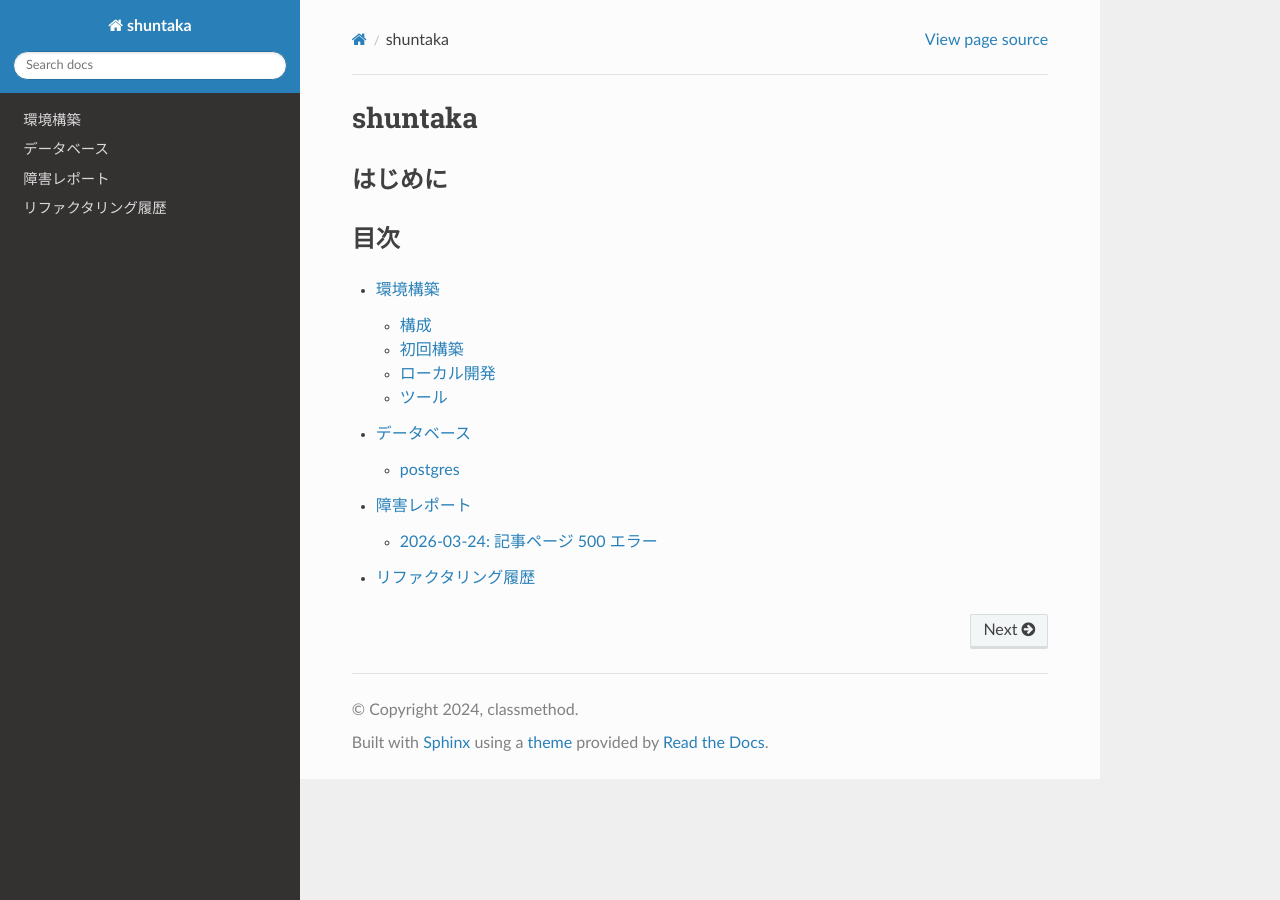
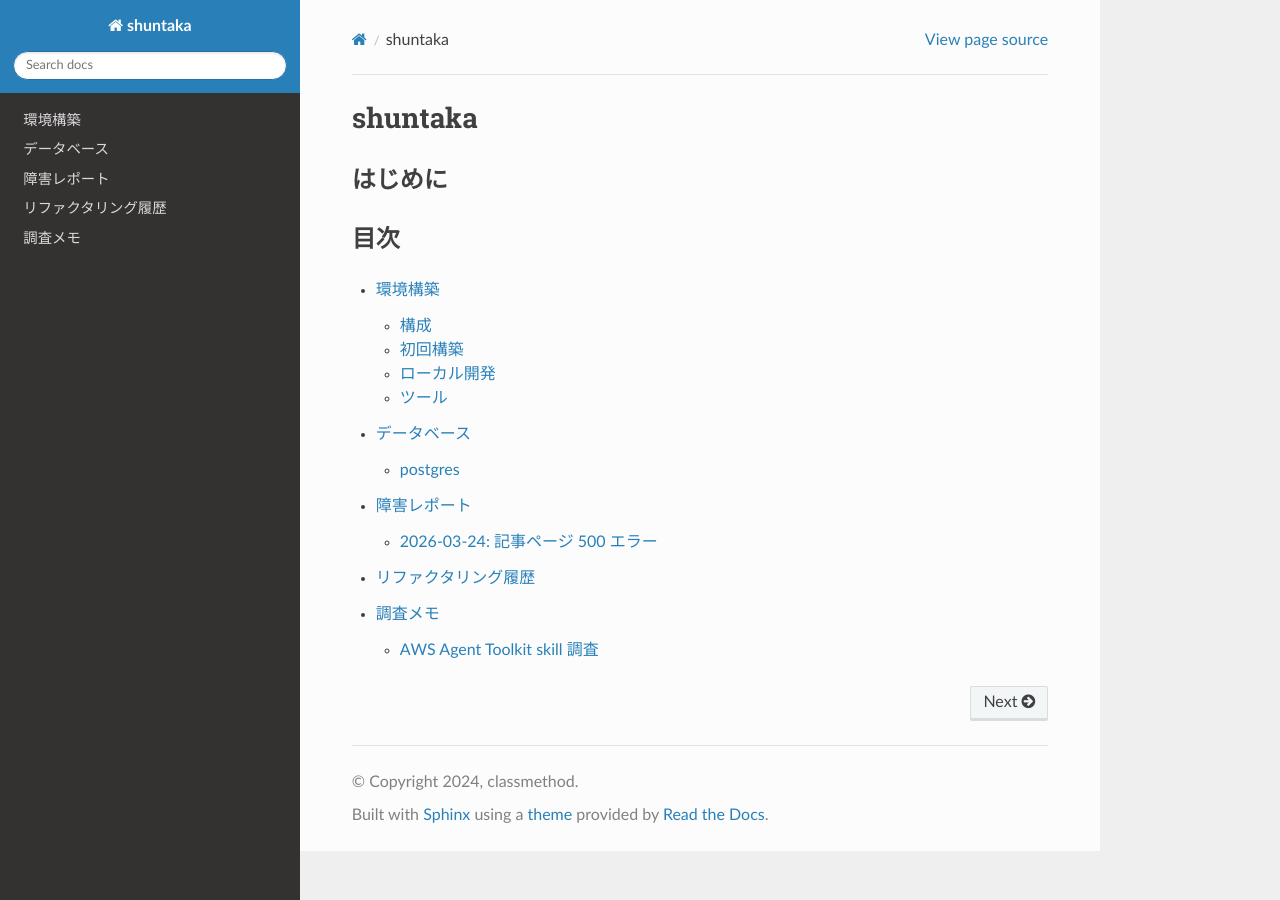
Before and after one commit to shuntaka9576/shuntaka-dev, a Sphinx documentation site: the page built from docs/source/index.md, in a window 1280 px wide. Built offline with Sphinx 7.4.7 and the Read the Docs theme 3.1.0, drawn with Linux system fonts in a browser that asks for light colours; pages that are not in the unit, such as notebooks, are missing from menus; some of the changed lines change nothing that is shown.

Commit message:
docs: AWS Agent Toolkit skills の評価と取り込み方針をドキュメント化

````diff
--- a/docs/source/index.md
+++ b/docs/source/index.md
@@ -12,5 +12,6 @@
 03_authorization
 incidents/index
 refactors/index
+survey/index
 99_memo
 ```
--- /dev/null
+++ b/docs/source/survey/2026-05-09-aws-agent-toolkit-skills-survey.md
@@ -0,0 +1,82 @@
+# AWS Agent Toolkit skill 調査
+
+- 対象: <https://github.com/aws/agent-toolkit-for-aws>
+- 調査日: 2026-05-09
+- 取り込み方針: `skills-lock.json` 経由（`npx skills add`）。MCP server / hook を含む Claude Code plugin（`/plugin install aws-core@...`）は採用しない。
+
+## 本プロジェクトの AWS 利用面
+
+CDK スタック (`iac/aws/`) を解析した範囲。
+
+- Lambda（Rust / Docker image, ARM64, 15 分タイムアウト, JSON ログ）
+- API Gateway (REST) + カスタムドメイン
+- Route 53（A / エイリアス）
+- ACM（東京リージョン TLS 証明書）
+- Aurora DSQL（IAM 接続: `DbConnectAdmin`）
+- SSM Parameter Store（DSQL 接続情報, GitHub App Secret, API URL）
+- IAM（Lambda 実行ロール, GitHub Actions OIDC プロバイダ）
+- CloudWatch Logs（2 週間リテンション, JSON フォーマット）
+
+## skill 一覧
+
+category アルファベット順 → name 順。1 列目は通し番号、推奨度は ◎ Highly recommended / ○ Optional / × Not needed、category 末尾の数字は当該 category 内の skill 総数。
+
+| # | 推奨度 | category | name | description |
+| ---: | --- | --- | --- | --- |
+| 1 | × | analytics-7 | [aws-cleanrooms](https://github.com/aws/agent-toolkit-for-aws/blob/main/skills/analytics-skills/aws-cleanrooms/SKILL.md) | AWS Clean Rooms の IAM / S3 / KMS / Lake Formation / CloudWatch 周りのトラブルシュート。 |
+| 2 | × | analytics-7 | [connecting-to-data-source](https://github.com/aws/agent-toolkit-for-aws/blob/main/skills/analytics-skills/connecting-to-data-source/SKILL.md) | AWS Glue で JDBC（Oracle, SQL Server, PostgreSQL, MySQL, RDS）/ Redshift / Snowflake / BigQuery への接続作成・診断。 |
+| 3 | × | analytics-7 | [creating-data-lake-table](https://github.com/aws/agent-toolkit-for-aws/blob/main/skills/analytics-skills/creating-data-lake-table/SKILL.md) | Amazon S3 Tables で Iceberg マネージドテーブル作成。Glue Catalog 登録、自動 compaction とスナップショット管理。 |
+| 4 | × | analytics-7 | [exploring-data-catalog](https://github.com/aws/agent-toolkit-for-aws/blob/main/skills/analytics-skills/exploring-data-catalog/SKILL.md) | Glue Data Catalog を S3 Tables / Redshift / Iceberg を含めてインベントリ・監査。 |
+| 5 | × | analytics-7 | [finding-data-lake-assets](https://github.com/aws/agent-toolkit-for-aws/blob/main/skills/analytics-skills/finding-data-lake-assets/SKILL.md) | Glue / S3 / S3 Tables / Redshift にまたがるデータレイク資産の探索。 |
+| 6 | × | analytics-7 | [ingesting-into-data-lake](https://github.com/aws/agent-toolkit-for-aws/blob/main/skills/analytics-skills/ingesting-into-data-lake/SKILL.md) | S3 / JDBC DB / Redshift / Snowflake / BigQuery / DynamoDB / Glue から AWS データレイクへ取り込み。 |
+| 7 | × | analytics-7 | [querying-data-lake](https://github.com/aws/agent-toolkit-for-aws/blob/main/skills/analytics-skills/querying-data-lake/SKILL.md) | Athena SQL（Glue / S3 Tables / Redshift federated）の実行・管理。 |
+| 8 | × | application-integration-1 | [aws-messaging-and-streaming](https://github.com/aws/agent-toolkit-for-aws/blob/main/skills/application-integration-skills/aws-messaging-and-streaming/SKILL.md) | SQS / SNS / EventBridge / MQ / Kinesis Data Streams / Data Firehose / MSK Apache Flink などのメッセージ・ストリーミング統合ガイド。 |
+| 9 | × | cloud-financial-management-1 | [aws-billing-and-cost-management](https://github.com/aws/agent-toolkit-for-aws/blob/main/skills/cloud-financial-management-skills/aws-billing-and-cost-management/SKILL.md) | AWS コスト分析・予算・Savings Plans / RI 評価・Compute Optimizer での EC2/Lambda/RDS/EBS 適正化、CUR を Athena でクエリ。 |
+| 10 | × | compute-10 | [aws-containers](https://github.com/aws/agent-toolkit-for-aws/blob/main/skills/compute-skills/aws-containers/SKILL.md) | ECS / Fargate / ECR でのコンテナワークロード運用。タスク定義、ECS Exec デバッグ、サービススケーリング。 |
+| 11 | × | compute-10 | [aws-serverless](https://github.com/aws/agent-toolkit-for-aws/blob/main/skills/compute-skills/aws-serverless/SKILL.md) | Lambda / API Gateway / Step Functions / EventBridge を SAM / CDK で構築・デバッグ。コールドスタート、CORS、イベントなど。 |
+| 12 | ◎ | compute-10 | [connecting-lambda-to-api-gateway](https://github.com/aws/agent-toolkit-for-aws/blob/main/skills/compute-skills/connecting-lambda-to-api-gateway/SKILL.md) | 既存 Lambda を REST / HTTP API Gateway に接続。リソース・メソッド・proxy 統合・権限・デプロイ。 |
+| 13 | × | compute-10 | [connecting-lambda-to-dynamodb](https://github.com/aws/agent-toolkit-for-aws/blob/main/skills/compute-skills/connecting-lambda-to-dynamodb/SKILL.md) | Lambda と DynamoDB を IAM / ストリーム event source mapping で連携。 |
+| 14 | ○ | compute-10 | [creating-api-gateway-stage](https://github.com/aws/agent-toolkit-for-aws/blob/main/skills/compute-skills/creating-api-gateway-stage/SKILL.md) | API Gateway の stage 作成。CloudWatch logging、X-Ray、throttling、WAF、IAM ロール。 |
+| 15 | × | compute-10 | [creating-ec2-image-builder-pipeline](https://github.com/aws/agent-toolkit-for-aws/blob/main/skills/compute-skills/creating-ec2-image-builder-pipeline/SKILL.md) | EC2 Image Builder で AMI ビルドパイプラインとリージョン配布、launch template 作成。 |
+| 16 | ○ | compute-10 | [debugging-lambda-timeouts](https://github.com/aws/agent-toolkit-for-aws/blob/main/skills/compute-skills/debugging-lambda-timeouts/SKILL.md) | Lambda タイムアウト系障害を設定 / CloudWatch logs / VPC / コールドスタート / メモリ / 下流依存から系統的に切り分け。 |
+| 17 | × | compute-10 | [launching-ec2-instance-with-best-practices](https://github.com/aws/agent-toolkit-for-aws/blob/main/skills/compute-skills/launching-ec2-instance-with-best-practices/SKILL.md) | EC2 をセキュアかつコスト効率良く起動（AMI 選定 / バースト型サイジング / 最小権限 IAM / SG / EBS 暗号化）。 |
+| 18 | ○ | compute-10 | [routing-traffic-with-route53-and-cloudfront](https://github.com/aws/agent-toolkit-for-aws/blob/main/skills/compute-skills/routing-traffic-with-route53-and-cloudfront/SKILL.md) | Route 53 で CloudFront へのカスタムドメイン alias 設定。ACM 証明書、CNAME、HTTPS。 |
+| 19 | × | compute-10 | [setting-up-ec2-instance-profiles](https://github.com/aws/agent-toolkit-for-aws/blob/main/skills/compute-skills/setting-up-ec2-instance-profiles/SKILL.md) | EC2 から AWS API を呼ぶための instance profile / IAM ロール構成（資格情報ハードコード排除）。 |
+| 20 | × | database-2 | [creating-amazon-aurora-db-cluster-with-instances](https://github.com/aws/agent-toolkit-for-aws/blob/main/skills/database-skills/creating-amazon-aurora-db-cluster-with-instances/SKILL.md) | Aurora クラスタ + インスタンス + Secrets Manager のパスワード管理を順序立てて作成。 |
+| 21 | × | database-2 | [exporting-rds-to-s3](https://github.com/aws/agent-toolkit-for-aws/blob/main/skills/database-skills/exporting-rds-to-s3/SKILL.md) | RDS / Aurora スナップショットを S3 へ Parquet エクスポート。IAM、KMS、運用手順。 |
+| 22 | ◎ | developer-tools-4 | [aws-cdk](https://github.com/aws/agent-toolkit-for-aws/blob/main/skills/developer-tools-skills/aws-cdk/SKILL.md) | CDK (TypeScript / Python) で IaC を書く・デプロイ・診断。ベストプラクティス、stack 構成、construct パターン。 |
+| 23 | ○ | developer-tools-4 | [aws-sdk-js-v3-usage](https://github.com/aws/agent-toolkit-for-aws/blob/main/skills/developer-tools-skills/aws-sdk-js-v3-usage/SKILL.md) | AWS SDK for JavaScript v3 (`@aws-sdk/*`) の利用パターン。スキーマ、リトライ、ページング、認証。 |
+| 24 | × | developer-tools-4 | [aws-sdk-python-usage](https://github.com/aws/agent-toolkit-for-aws/blob/main/skills/developer-tools-skills/aws-sdk-python-usage/SKILL.md) | boto3 利用パターン。session、リトライ、ページング、シリアライズ、認証。 |
+| 25 | × | developer-tools-4 | [aws-sdk-swift-usage](https://github.com/aws/agent-toolkit-for-aws/blob/main/skills/developer-tools-skills/aws-sdk-swift-usage/SKILL.md) | AWS SDK for Swift の利用パターン。async、エラー処理、モデリング。 |
+| 26 | × | frontend-1 | [aws-amplify](https://github.com/aws/agent-toolkit-for-aws/blob/main/skills/frontend-skills/aws-amplify/SKILL.md) | Amplify Gen 2（TypeScript first / CDK ベース）でのフルスタック開発。Cognito、AppSync、Storage 等。 |
+| 27 | × | generative-ai-1 | [amazon-bedrock](https://github.com/aws/agent-toolkit-for-aws/blob/main/skills/generative-ai-skills/amazon-bedrock/SKILL.md) | Bedrock で生成 AI アプリ構築。Converse API、Knowledge Bases RAG、Agents、Guardrails、AgentCore。 |
+| 28 | ○ | management-tools-1 | [aws-cloudformation](https://github.com/aws/agent-toolkit-for-aws/blob/main/skills/management-tools-skills/aws-cloudformation/SKILL.md) | CloudFormation テンプレートの作成・検証・診断。cfn-lint / cfn-guard / change set。 |
+| 29 | × | migration-and-modernization-1 | [aws-transform](https://github.com/aws/agent-toolkit-for-aws/blob/main/skills/migration-and-modernization-skills/aws-transform/SKILL.md) | AWS Transform (ATX) CLI で言語バージョンアップ / SDK 移行 / フレームワーク移行（Angular, Vue, Spring Boot 等）。 |
+| 30 | × | networking-and-content-delivery-4 | [configuring-vpc-endpoints-for-private-aws-service-access](https://github.com/aws/agent-toolkit-for-aws/blob/main/skills/networking-and-content-delivery-skills/configuring-vpc-endpoints-for-private-aws-service-access/SKILL.md) | PrivateLink で VPC エンドポイント（interface / gateway）を構成し AWS サービスへプライベート接続。 |
+| 31 | × | networking-and-content-delivery-4 | [connecting-vpcs-with-peering](https://github.com/aws/agent-toolkit-for-aws/blob/main/skills/networking-and-content-delivery-skills/connecting-vpcs-with-peering/SKILL.md) | 2 つの VPC を peering 接続。CIDR 重複検証、ルートテーブル更新。 |
+| 32 | × | networking-and-content-delivery-4 | [creating-production-vpc-multi-az](https://github.com/aws/agent-toolkit-for-aws/blob/main/skills/networking-and-content-delivery-skills/creating-production-vpc-multi-az/SKILL.md) | Public / Private subnet を Multi-AZ で持つ本番 VPC を Well-Architected に基づき構築。 |
+| 33 | × | networking-and-content-delivery-4 | [enabling-lambda-vpc-internet-access](https://github.com/aws/agent-toolkit-for-aws/blob/main/skills/networking-and-content-delivery-skills/enabling-lambda-vpc-internet-access/SKILL.md) | VPC Lambda にインターネット接続を付与（NAT Gateway、サブネット、SG）。 |
+| 34 | ◎ | operations-4 | [aws-observability](https://github.com/aws/agent-toolkit-for-aws/blob/main/skills/operations-skills/aws-observability/SKILL.md) | CloudWatch Logs Insights / Metrics / Alarms / Dashboards / EMF / X-Ray / CloudTrail / ADOT の利用と最適化。 |
+| 35 | × | operations-4 | [setting-up-cloudtrail-multi-region](https://github.com/aws/agent-toolkit-for-aws/blob/main/skills/operations-skills/setting-up-cloudtrail-multi-region/SKILL.md) | マルチリージョン CloudTrail。S3 ログ保存、CloudWatch Logs 連携、Insights クエリ。 |
+| 36 | ○ | operations-4 | [setting-up-cloudwatch-alarm-notifications](https://github.com/aws/agent-toolkit-for-aws/blob/main/skills/operations-skills/setting-up-cloudwatch-alarm-notifications/SKILL.md) | CloudWatch アラームの通知チャネル（暗号化 SNS、トピックポリシー、サブスクリプション）。 |
+| 37 | ○ | operations-4 | [troubleshooting-application-failures](https://github.com/aws/agent-toolkit-for-aws/blob/main/skills/operations-skills/troubleshooting-application-failures/SKILL.md) | アプリ障害時に CloudWatch ロググループを発見・分析してエラーパターンと根本原因を特定。 |
+| 38 | ◎ | security-and-identity-2 | [aws-iam](https://github.com/aws/agent-toolkit-for-aws/blob/main/skills/security-and-identity-skills/aws-iam/SKILL.md) | エージェントが間違えがちな IAM の挙動（policy 評価のエッジケース、trust policy、STS、Organizations、SAML / MFA）への補正。 |
+| 39 | ○ | security-and-identity-2 | [creating-secrets-using-best-practices](https://github.com/aws/agent-toolkit-for-aws/blob/main/skills/security-and-identity-skills/creating-secrets-using-best-practices/SKILL.md) | Secrets Manager のベストプラクティス（専用 KMS 鍵、自動ローテーション、最小権限）。 |
+| 40 | × | storage-4 | [securing-s3-buckets](https://github.com/aws/agent-toolkit-for-aws/blob/main/skills/storage-skills/securing-s3-buckets/SKILL.md) | S3 バケットのアクセス制御 / 暗号化 / 監視 / 設定不備の修復。 |
+| 41 | × | storage-4 | [storing-and-querying-vectors](https://github.com/aws/agent-toolkit-for-aws/blob/main/skills/storage-skills/storing-and-querying-vectors/SKILL.md) | S3 Vectors（`s3vectors` API）でベクトル埋め込みを保存・クエリ。 |
+| 42 | × | storage-4 | [troubleshooting-efs](https://github.com/aws/agent-toolkit-for-aws/blob/main/skills/storage-skills/troubleshooting-efs/SKILL.md) | EFS の mount 失敗、NFS タイムアウト、権限、スループット、burst credit 枯渇を診断。 |
+| 43 | × | storage-4 | [troubleshooting-s3-files](https://github.com/aws/agent-toolkit-for-aws/blob/main/skills/storage-skills/troubleshooting-s3-files/SKILL.md) | S3 Files のマウント / 権限 / 同期 / 性能の問題を診断。 |
+
+> 注: DSQL 専用 skill は現状なし。
+
+## 取り込みコマンド（参考）
+
+```bash
+# Highly recommended の 4 件のみ
+npx skills add aws/agent-toolkit-for-aws/skills/developer-tools-skills/aws-cdk
+npx skills add aws/agent-toolkit-for-aws/skills/compute-skills/connecting-lambda-to-api-gateway
+npx skills add aws/agent-toolkit-for-aws/skills/security-and-identity-skills/aws-iam
+npx skills add aws/agent-toolkit-for-aws/skills/operations-skills/aws-observability
+```
+
+実行後、`skills-lock.json` に `source: aws/agent-toolkit-for-aws`、`sourceType: github`、`skillPath: skills/.../SKILL.md`、`computedHash: ...` の 4 エントリが追加される（既存 vercel エントリと同じ形式）。
--- /dev/null
+++ b/docs/source/survey/index.md
@@ -0,0 +1,7 @@
+# 調査メモ
+
+```{toctree}
+:maxdepth: 1
+
+2026-05-09-aws-agent-toolkit-skills-survey
+```
````
